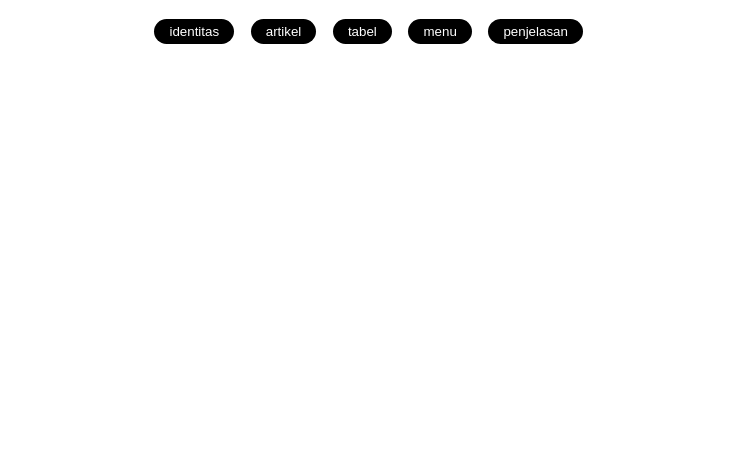
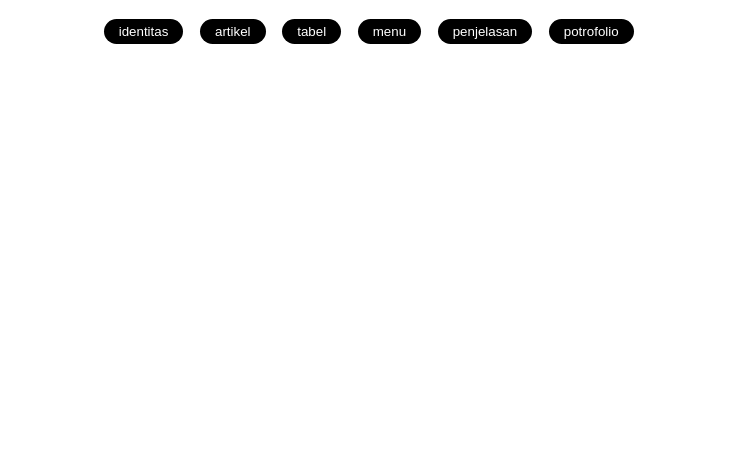
Before and after one commit to rasyidMuhammad12/perancangan-web, a plain HTML site: page index.html in a window 1280 px wide. Shown: the part 330-800 px from the top of the page, without its empty margins (265-1012 px from the left). Drawn offline with Linux system fonts and the light colour scheme.

Commit message:
index.html

```diff
--- a/index.html
+++ b/index.html
@@ -62,5 +62,8 @@
     <button>
       <a href="./penjelasan.html">penjelasan</a>
     </button>
+     <button>
+      <a href="./portofolio.html">potrofolio</a>
+    </button>
   </body>
 </html>
```
